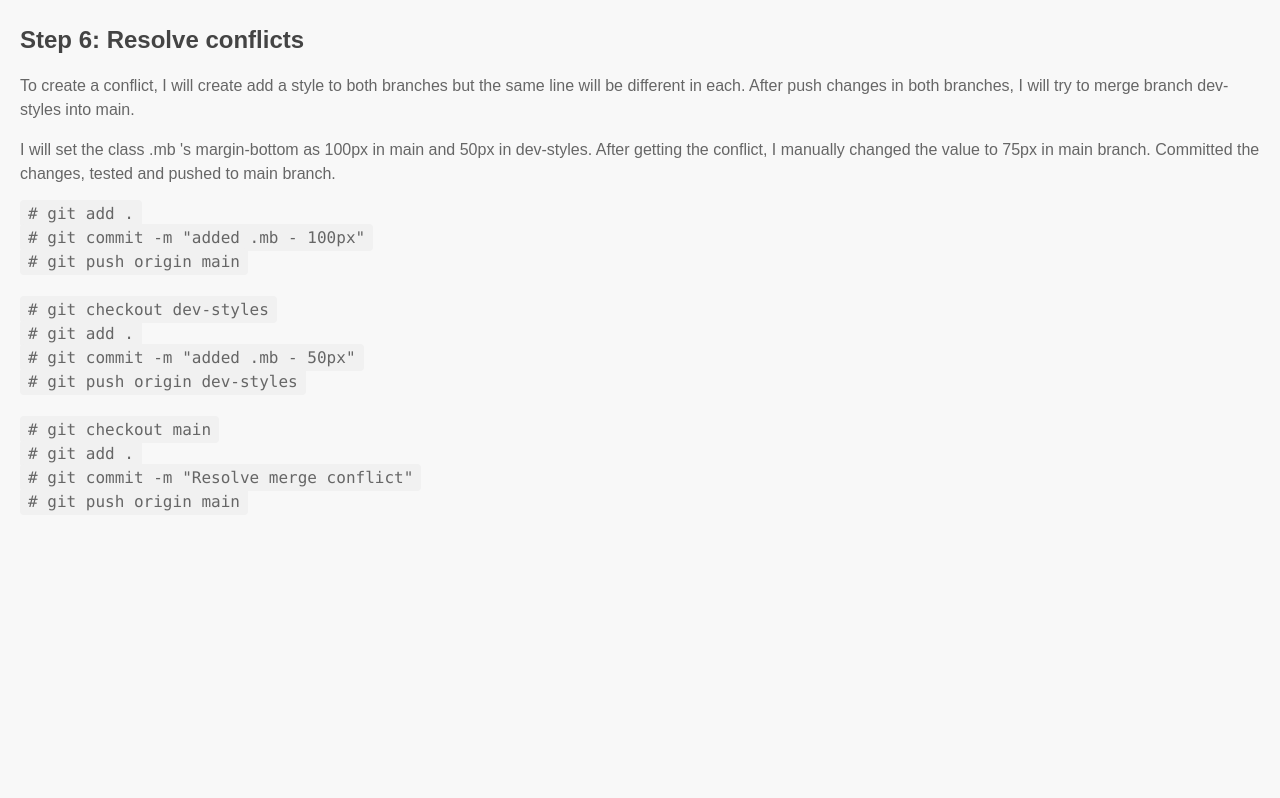
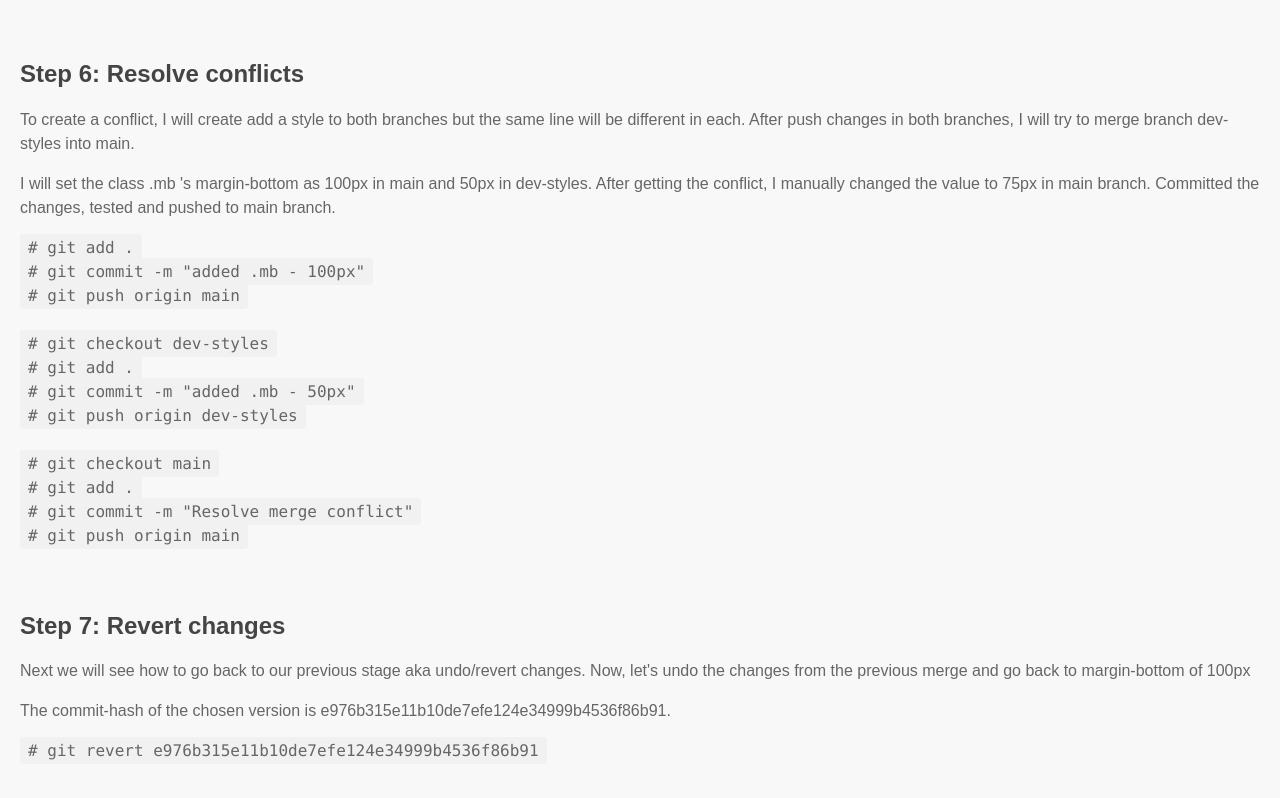
Before and after one commit to afrin321/Practicing-Git, a plain HTML site: page index.html in a window 1280 px wide. Shown: the part 1534-2332 px from the top of the page. Before the commit the page ends 2123 px from the top, so only its background shows below. Drawn offline with Linux system fonts and the light colour scheme.

Commit message:
Step 7 updated

```diff
--- a/index.html
+++ b/index.html
@@ -123,6 +123,7 @@
       <span class="code"># git checkout main </span> <br />
       <span class="code"># git push origin main</span> <br />
     </p>
+    <br />
     <h2>Step 6: Resolve conflicts</h2>
     <p>
       To create a conflict, I will create add a style to both branches but the
@@ -148,6 +149,24 @@
       <span class="code"># git commit -m "Resolve merge conflict"</span> <br />
       <span class="code"># git push origin main</span> <br />
     </p>
+    <br />
+    <h2>Step 7: Revert changes</h2>
+    <p>
+      Next we will see how to go back to our previous stage aka undo/revert
+      changes. Now, let's undo the changes from the previous merge and go back
+      to margin-bottom of 100px
+    </p>
+    <p>
+      The commit-hash of the chosen version is
+      e976b315e11b10de7efe124e34999b4536f86b91.
+    </p>
+    <p>
+      <span class="code"
+        ># git revert e976b315e11b10de7efe124e34999b4536f86b91</span
+      >
+      <br />
+    </p>
+    <br />
     <script>
       // JavaScript code (if needed)
       console.log("Hello, Git! 😄");
```
